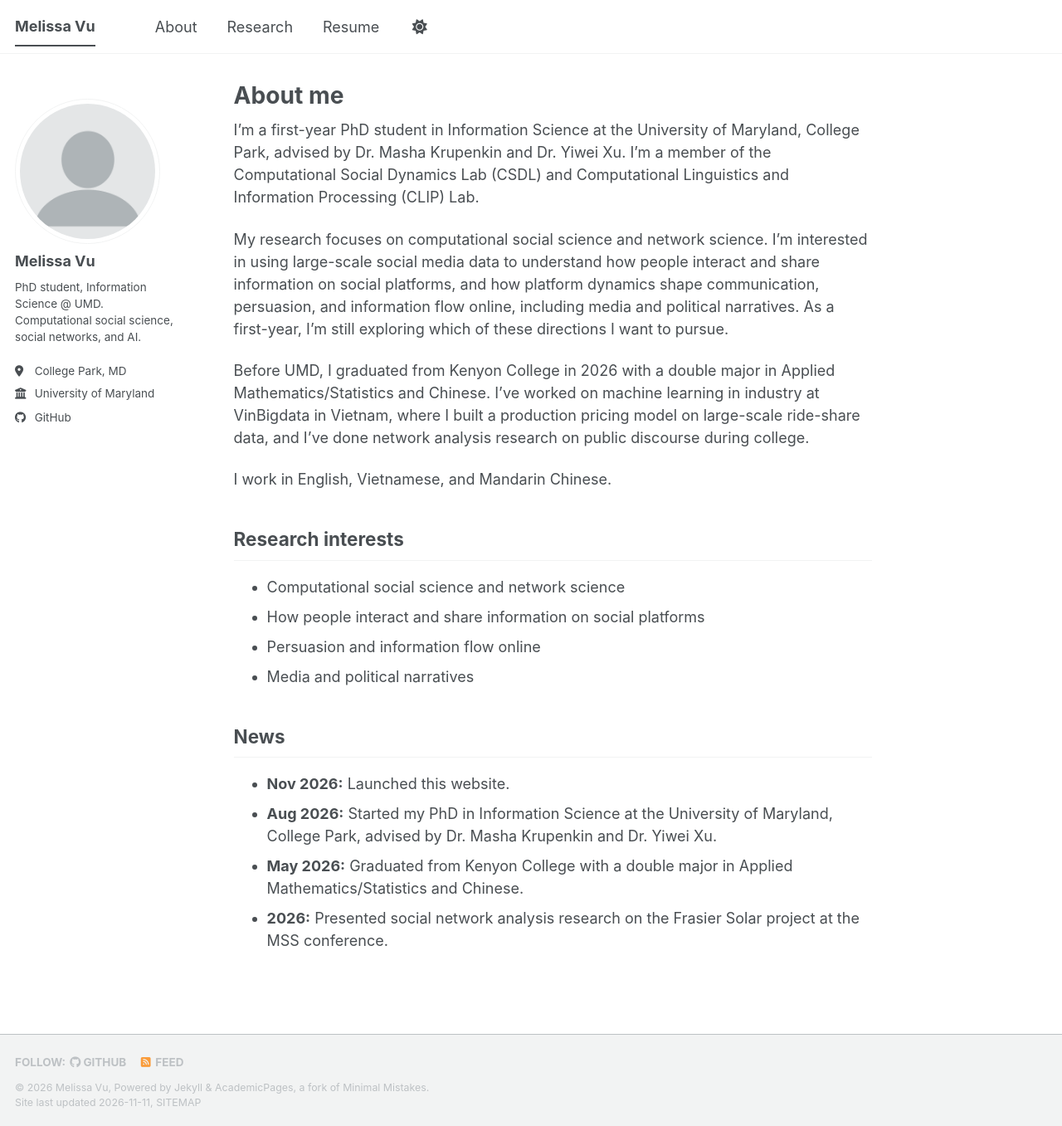
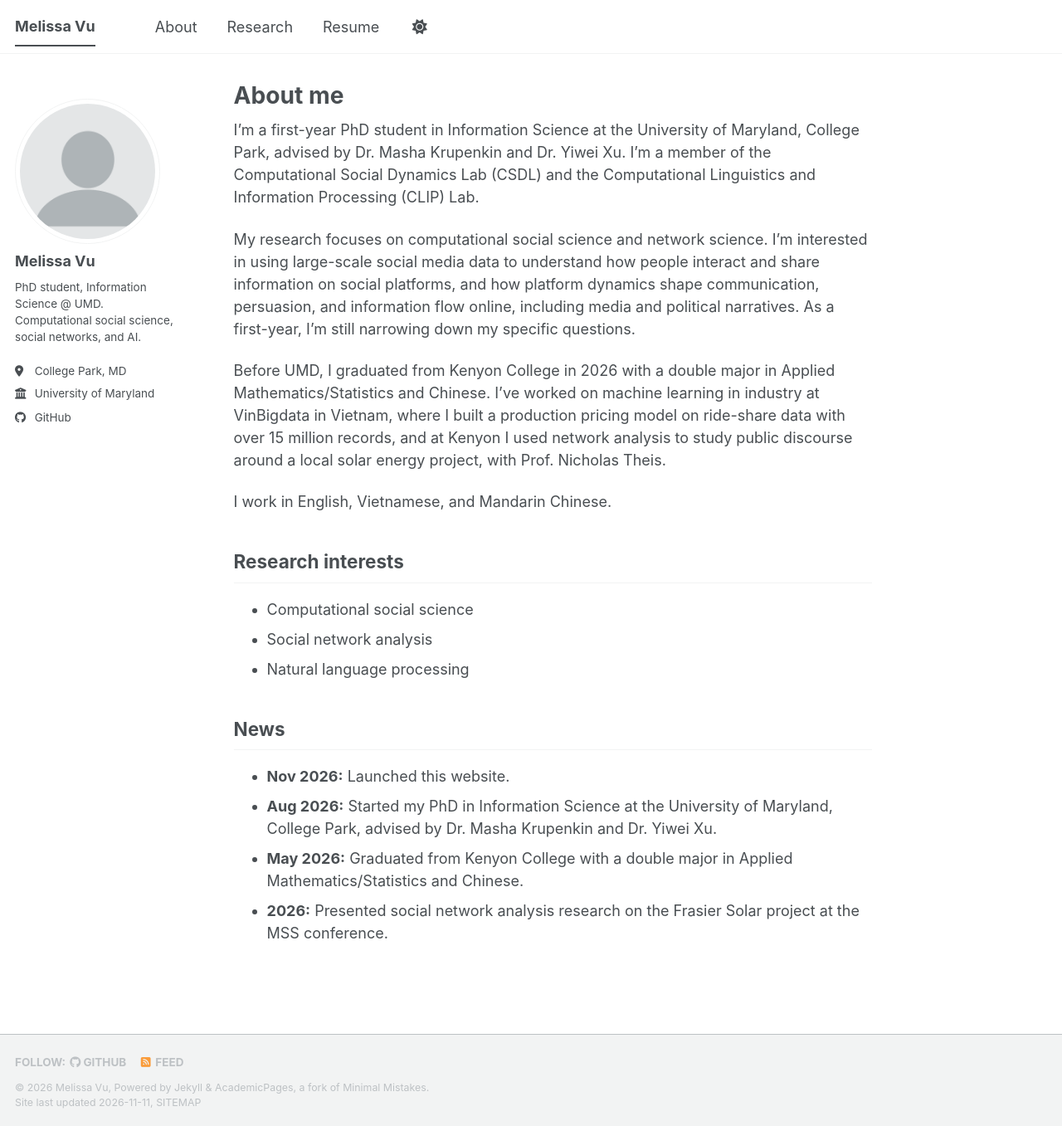
Before and after one commit to melvu-25/melvu-25.github.io, a Jekyll site: the page built from _pages/about.md, in a window 1280 px wide and 1357 px high. Shown: the whole window at 83% size. Built offline with Jekyll 4.4.1, drawn with Linux system fonts in a browser that asks for light colours; a script bundle is joined from its source files by our own code; a style sheet for code colours, icons or effects is not loaded.

Commit message:
Revise About text and research interests
Co-Authored-By: Claude Opus 5.5 <noreply@anthropic.com>
Claude-Session: https://claude.ai/code/session_012ifzfhCaGA3SXhKdS2kXCK

```diff
--- a/_pages/about.md
+++ b/_pages/about.md
@@ -7,20 +7,19 @@ redirect_from:
   - /about.html
 ---
 
-I'm a first-year PhD student in Information Science at the University of Maryland, College Park, advised by Dr. Masha Krupenkin and Dr. Yiwei Xu. I'm a member of the Computational Social Dynamics Lab (CSDL) and Computational Linguistics and Information Processing (CLIP) Lab.
+I'm a first-year PhD student in Information Science at the University of Maryland, College Park, advised by Dr. Masha Krupenkin and Dr. Yiwei Xu. I'm a member of the Computational Social Dynamics Lab (CSDL) and the Computational Linguistics and Information Processing (CLIP) Lab.
 
-My research focuses on computational social science and network science. I’m interested in using large-scale social media data to understand how people interact and share information on social platforms, and how platform dynamics shape communication, persuasion, and information flow online, including media and political narratives. As a first-year, I’m still exploring which of these directions I want to pursue.
+My research focuses on computational social science and network science. I'm interested in using large-scale social media data to understand how people interact and share information on social platforms, and how platform dynamics shape communication, persuasion, and information flow online, including media and political narratives. As a first-year, I'm still narrowing down my specific questions.
 
-Before UMD, I graduated from Kenyon College in 2026 with a double major in Applied Mathematics/Statistics and Chinese. I've worked on machine learning in industry at VinBigdata in Vietnam, where I built a production pricing model on large-scale ride-share data, and I've done network analysis research on public discourse during college.
+Before UMD, I graduated from Kenyon College in 2026 with a double major in Applied Mathematics/Statistics and Chinese. I've worked on machine learning in industry at VinBigdata in Vietnam, where I built a production pricing model on ride-share data with over 15 million records, and at Kenyon I used network analysis to study public discourse around a local solar energy project, with Prof. Nicholas Theis.
 
 I work in English, Vietnamese, and Mandarin Chinese.
 
 Research interests
 ------
-* Computational social science and network science
-* How people interact and share information on social platforms
-* Persuasion and information flow online
-* Media and political narratives
+* Computational social science
+* Social network analysis
+* Natural language processing
 
 News
 ------
```
